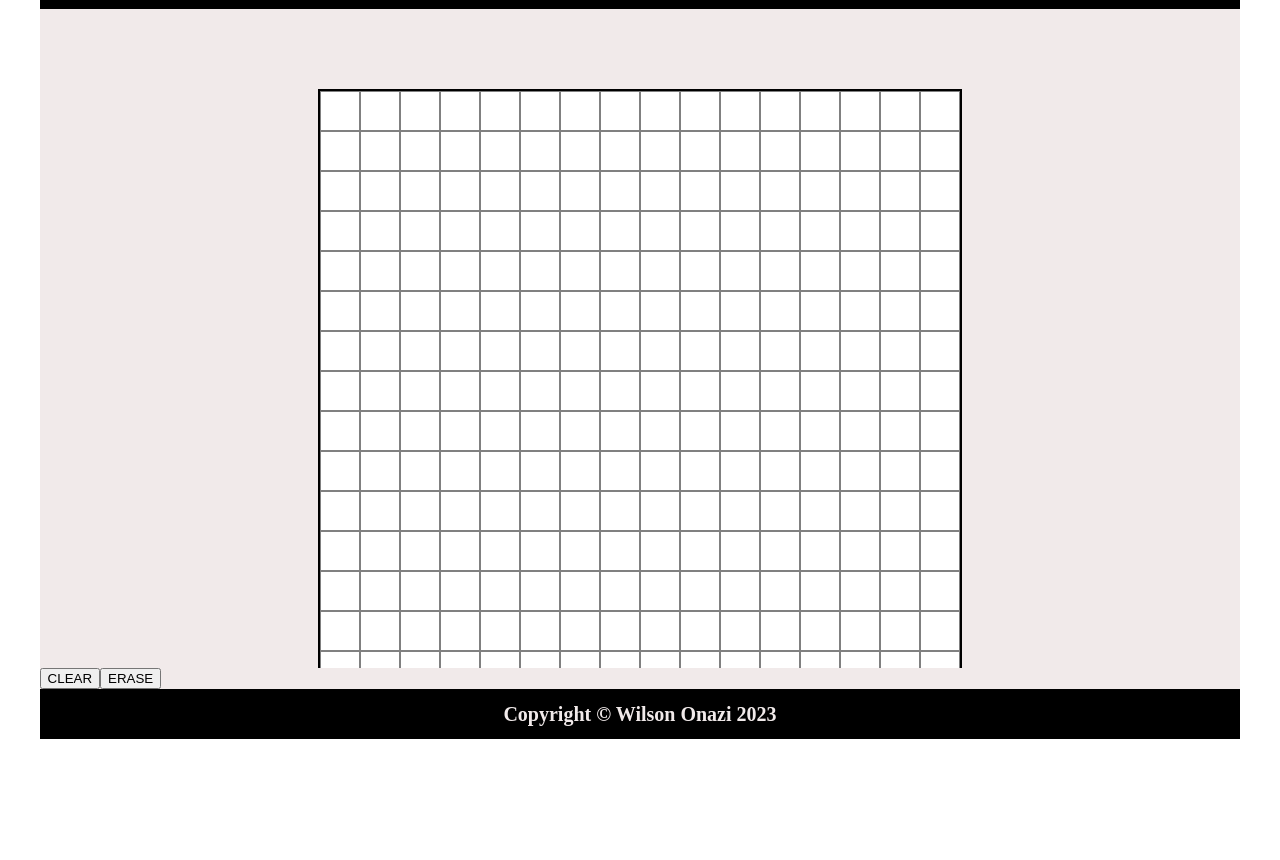
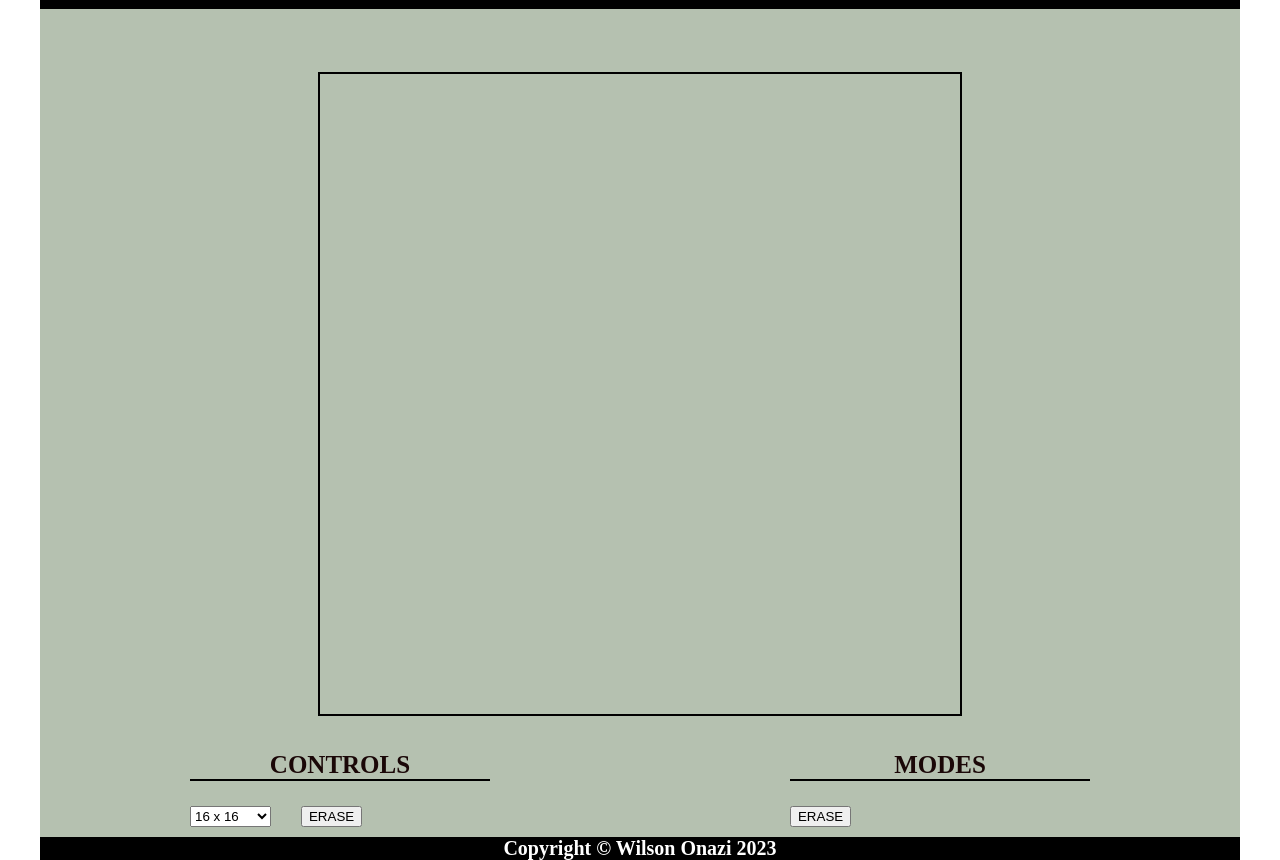
Before and after one commit to w-onazi/odin-etch-a-sketch, a plain HTML site: page index.html in a window 1280 px wide. Shown: the part 69-929 px from the top of the page. Before the commit the page ends 816 px from the top, so only its background shows below. Drawn offline with Linux system fonts and the light colour scheme; a web font is replaced by a local one.

Commit message:
feat:Add functionality that creates grid sizes based on user user selection
Introduce "grid size" selection to the project using the "select" html element and javascript
to update the grid.

```diff
--- a/index.html
+++ b/index.html
@@ -17,8 +17,30 @@
     </div>
 
     <div class="section-2 container">
-        <button>CLEAR</button>
-        <button>ERASE</button>
+        <div class="tools container">
+            <div class ="options container">
+                <p>CONTROLS</p>
+                <div class="controls container">
+                    <select class = "grid-sizes">
+                        <option value="16">16 x 16</option>
+                        <option value="20">20 x 20</option>
+                        <option value="32">32 x 32</option>
+                        <option value="40">40 x 40</option>
+                        <option value="64">64 x 64</option>
+                        <option value="80">80 x 80</option>
+                        <option value="128">128 x 128</option>
+                    </select>
+                    <button>ERASE</button>
+                </div>
+            </div>
+
+            <div class ="options container">
+                <p>MODES</p>
+                <div class="modes container">
+                    <button>ERASE</button>
+                </div>
+            </div>
+        </div>
     </div>
 
 
--- a/script.js
+++ b/script.js
@@ -1,14 +1,19 @@
 //UI Nodes
 const gridContainer = document.querySelector(".grid");
+const gridSizes = document.querySelector(".grid-sizes");
 
 //Global Variables
-let gridSize = 16;
-const gridTiles = [];
-updateGrid(gridSize);
+
+
+//EventListeners
+gridSizes.addEventListener("change",updateGrid);
 
 //Functions
-function updateGrid(gridSize){
-    let tileSize=640/gridSize;
+function updateGrid(e){
+    clearGrid();
+    const gridTiles = [];
+    const gridSize = parseInt(e.target.value);
+    const tileSize=640/gridSize;
 
     for (let i=0; i<Math.pow(gridSize,2);i++){
         const div = document.createElement("div");
@@ -16,5 +21,13 @@ function updateGrid(gridSize){
         div.setAttribute("style",`flex:0 0 1;width:${tileSize}px;height:${tileSize}px;`);
         gridContainer.appendChild(div);
     }
+}
+
+function clearGrid(){
+    if(gridContainer.hasChildNodes()){
+        while(gridContainer.hasChildNodes()){
+            gridContainer.firstChild.remove();
+        };
+    }
 
 }
--- a/style.css
+++ b/style.css
@@ -2,6 +2,8 @@ body{
     height:100vh;
     display:flex;
     flex-direction: column;
+    min-width: 800px;
+    overflow-x:hidden;
 }
 
 .container{
@@ -28,13 +30,13 @@ body{
 
 /*section-1*/
 .section-1{
-    flex:1;
+    flex:4;
     width: 95%;
     align-self: center;
-    background-color:rgb(241, 234, 234);
+    background-color:rgba(95, 121, 84, 0.459);
     justify-content: center;
-    padding-top: 80px;
-    overflow-x: auto;
+    padding-top: 5%;
+    min-height: max-content;
 }
 
 .section-1 .grid{
@@ -53,18 +55,55 @@ body{
 
 .grid .tiles{
     background-color: white;
-    border: 0.5px solid grey;
+    border: 0.01px solid rgba(128, 128, 128);
     box-sizing: border-box;
 }
 
 /*section-2*/
 .section-2{
+    flex:2;
     box-sizing: border-box;
     width: 95%;
     align-self: center;
-    background-color:rgb(241, 234, 234);
+    background-color:rgba(95, 121, 84, 0.459);
+    padding: 10px 30px;
+    min-width:max-content;
+    justify-content: center;
 }
 
+.section-2 div.tools{
+    padding:0px 50px;
+    flex:1;
+    max-width: 900px;
+    justify-content: space-between;
+}
+
+.section-2 .tools div.options{
+    flex-direction: column;
+    min-width: 300px;
+
+}
+
+.options button{
+    max-width: 100px;
+}
+
+.options.container p{
+    align-self: center;
+    font-size: 25px;
+    font-weight: bold;
+    color:rgb(26, 7, 7);
+    width:100%;
+    text-align: center;
+    border-bottom:solid 2px black;
+
+}
+
+div.controls.container, div.mode.container{
+    display:flex;
+    flex-direction: row;
+    gap:30px;
+}
 /*footer*/
 .footer{
     box-sizing: border-box;
@@ -75,6 +114,6 @@ body{
     align-items: center;
     height: 50px;
     font-size: 20px;
-    color:rgb(241, 234, 234);
+    color:white;
     font-weight: 700;
 }
```
Also changed, not shown: Pseudo code.txt.
